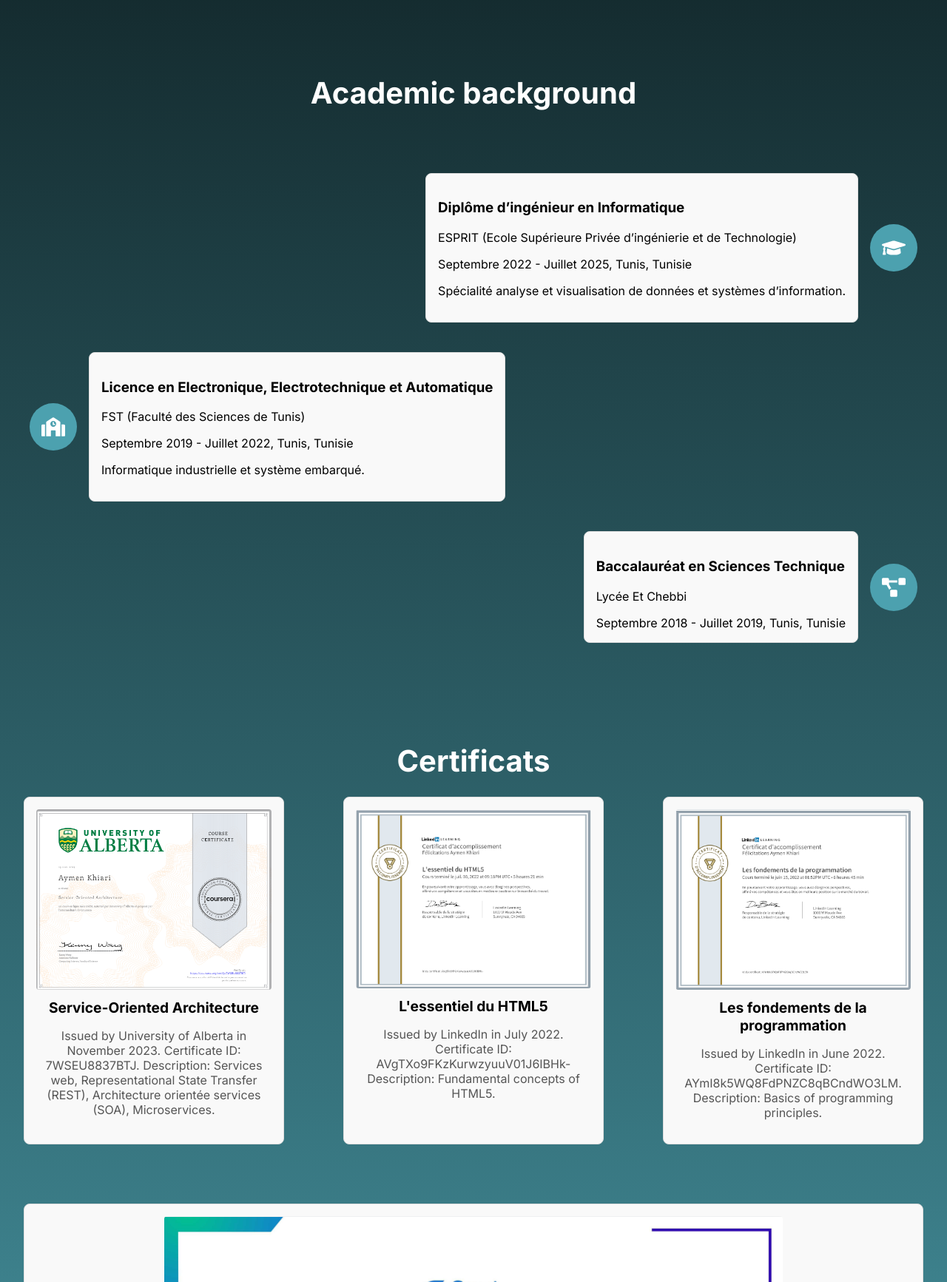
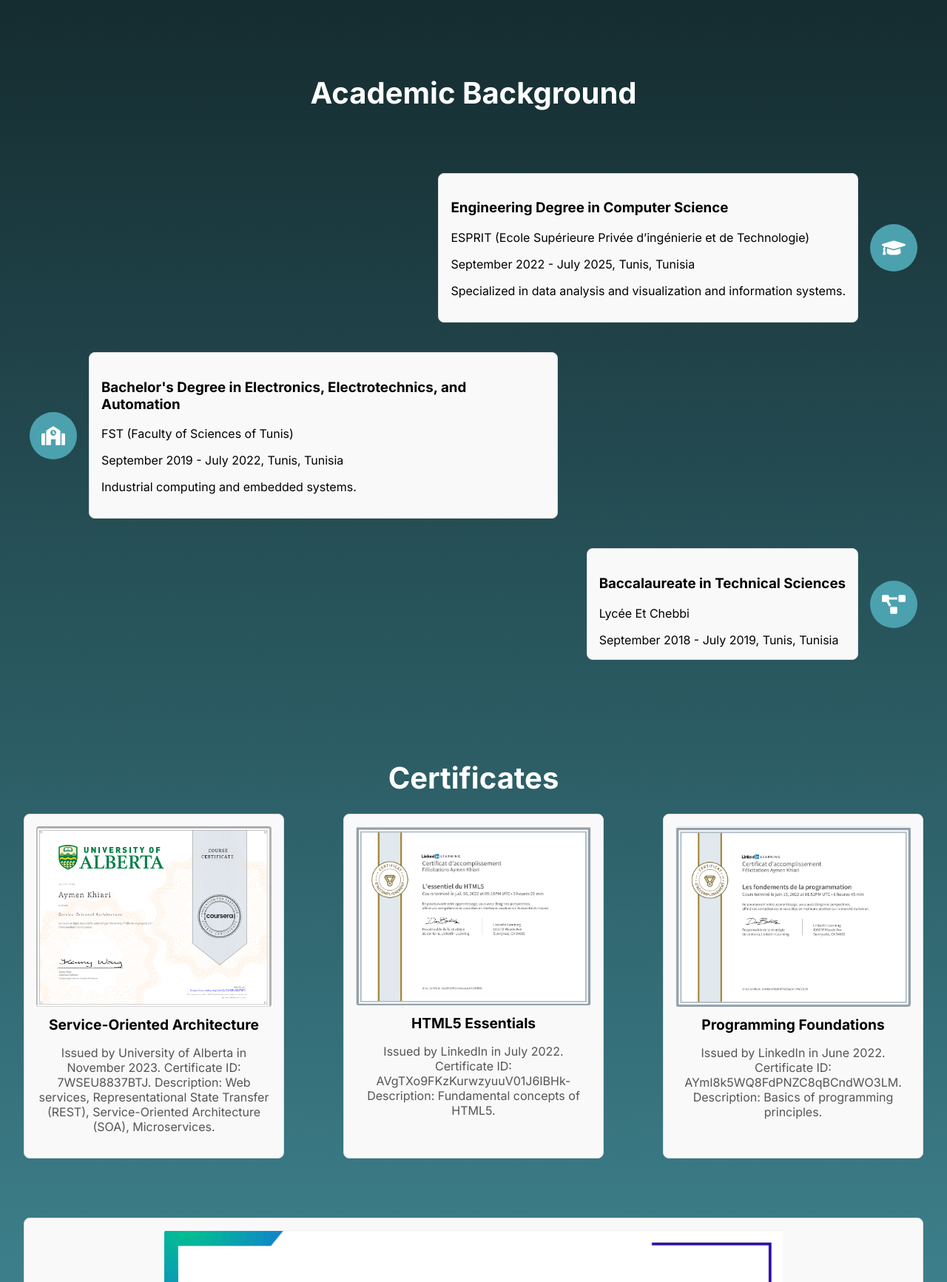
Before and after one commit to khiari1/portfolio, a Next.js app: page /about in a window 1280 px wide. Shown: the part 906-2639 px from the top of the page at 74% size. Built offline with nearby package versions, Linux system fonts and the light colour scheme.

Commit message:
traduction

```diff
--- a/src/components/About/About.jsx
+++ b/src/components/About/About.jsx
@@ -13,27 +13,27 @@ const About = () => {
                     </div>
                     <div className={styles.aboutMeText}>
                         <p className={styles.description}>
-                            Salut 👋 , je suis Khiari Aymen, j'ai 23 ans.
+                            Hi 👋 , I am Khiari Aymen, I am 23 years old.
                         </p>
                         <p className={styles.description}>
-                            Je suis un ingénieur en quatrième année spécialisé en Business Intelligence 📊, passionné par le développement logiciel en .NET 🌐 et Angular ⚛️. J'ai travaillé sur des projets Full Stack 💻 et en BI 📈, créant des solutions de la collecte de données à la mise en œuvre d'applications web. Mon parcours académique et mes stages m'ont permis de développer une expertise technique 🛠️ et analytique 📉 que je suis impatient d'appliquer.
+                            I am a fourth-year engineer specializing in Business Intelligence 📊, passionate about .NET software development 🌐 and Angular ⚛️. I have worked on Full Stack 💻 and BI 📈 projects, creating solutions from data collection to web application implementation. My academic journey and internships have enabled me to develop technical 🛠️ and analytical 📉 expertise that I am eager to apply.
                         </p>
                     </div>
                 </div>
             </div>
 
             <div className={styles.section}>
-                <h1 className={styles.heading}>Academic background</h1>
+                <h1 className={styles.heading}>Academic Background</h1>
                 <div className={styles.timeline}>
                     <div className={styles.timelineItem}>
                         <div className={styles.timelineIcon}>
                             <FaGraduationCap />
                         </div>
                         <div className={styles.timelineContent}>
-                            <h3>Diplôme d’ingénieur en Informatique </h3>
+                            <h3>Engineering Degree in Computer Science</h3>
                             <p>ESPRIT (Ecole Supérieure Privée d’ingénierie et de Technologie)</p>
-                            <span>Septembre 2022 - Juillet 2025, Tunis, Tunisie</span>
-                            <p>Spécialité analyse et visualisation de données et systèmes d’information.</p>
+                            <span>September 2022 - July 2025, Tunis, Tunisia</span>
+                            <p>Specialized in data analysis and visualization and information systems.</p>
                         </div>
                     </div>
                     <div className={styles.timelineItem}>
@@ -41,10 +41,10 @@ const About = () => {
                             <FaSchool />
                         </div>
                         <div className={styles.timelineContent}>
-                            <h3>Licence en Electronique, Electrotechnique et Automatique</h3>
-                            <p>FST (Faculté des Sciences de Tunis)</p>
-                            <span>Septembre 2019 - Juillet 2022, Tunis, Tunisie</span>
-                            <p>Informatique industrielle et système embarqué.</p>
+                            <h3>Bachelor's Degree in Electronics, Electrotechnics, and Automation</h3>
+                            <p>FST (Faculty of Sciences of Tunis)</p>
+                            <span>September 2019 - July 2022, Tunis, Tunisia</span>
+                            <p>Industrial computing and embedded systems.</p>
                         </div>
                     </div>
                     <div className={styles.timelineItem}>
@@ -52,32 +52,32 @@ const About = () => {
                             <FaProjectDiagram />
                         </div>
                         <div className={styles.timelineContent}>
-                            <h3>Baccalauréat en Sciences Technique</h3>
+                            <h3>Baccalaureate in Technical Sciences</h3>
                             <p>Lycée Et Chebbi</p>
-                            <span>Septembre 2018 - Juillet 2019, Tunis, Tunisie</span>
+                            <span>September 2018 - July 2019, Tunis, Tunisia</span>
                         </div>
                     </div>
                 </div>
             </div>
 
             <div className={styles.section}>
-                <h1 className={styles.heading}>Certificats</h1>
+                <h1 className={styles.heading}>Certificates</h1>
                 <div className={styles.certificates}>
                     <div className={styles.certificate}>
                         <img src="/images/1.png" alt="Service-Oriented Architecture Certificate" />
                         <h3>Service-Oriented Architecture</h3>
-                        <p>Issued by University of Alberta in November 2023. Certificate ID: 7WSEU8837BTJ. Description: Services web, Representational State Transfer (REST), Architecture orientée services (SOA), Microservices.</p>
+                        <p>Issued by University of Alberta in November 2023. Certificate ID: 7WSEU8837BTJ. Description: Web services, Representational State Transfer (REST), Service-Oriented Architecture (SOA), Microservices.</p>
                     </div>
 
                     <div className={styles.certificate}>
-                        <img src="/images/2.png" alt="L'essentiel du HTML5 Certificate" />
-                        <h3>L'essentiel du HTML5</h3>
+                        <img src="/images/2.png" alt="HTML5 Essentials Certificate" />
+                        <h3>HTML5 Essentials</h3>
                         <p>Issued by LinkedIn in July 2022. Certificate ID: AVgTXo9FKzKurwzyuuV01J6IBHk-  Description: Fundamental concepts of HTML5.</p>
                     </div>
 
                     <div className={styles.certificate}>
-                        <img src="/images/3.png" alt="Les fondements de la programmation Certificate" />
-                        <h3>Les fondements de la programmation</h3>
+                        <img src="/images/3.png" alt="Programming Foundations Certificate" />
+                        <h3>Programming Foundations</h3>
                         <p>Issued by LinkedIn in June 2022. Certificate ID: AYmI8k5WQ8FdPNZC8qBCndWO3LM. Description: Basics of programming principles.</p>
                     </div>
 
```
Also changed, not shown: src/app/data.js (+17 -17 lines).
